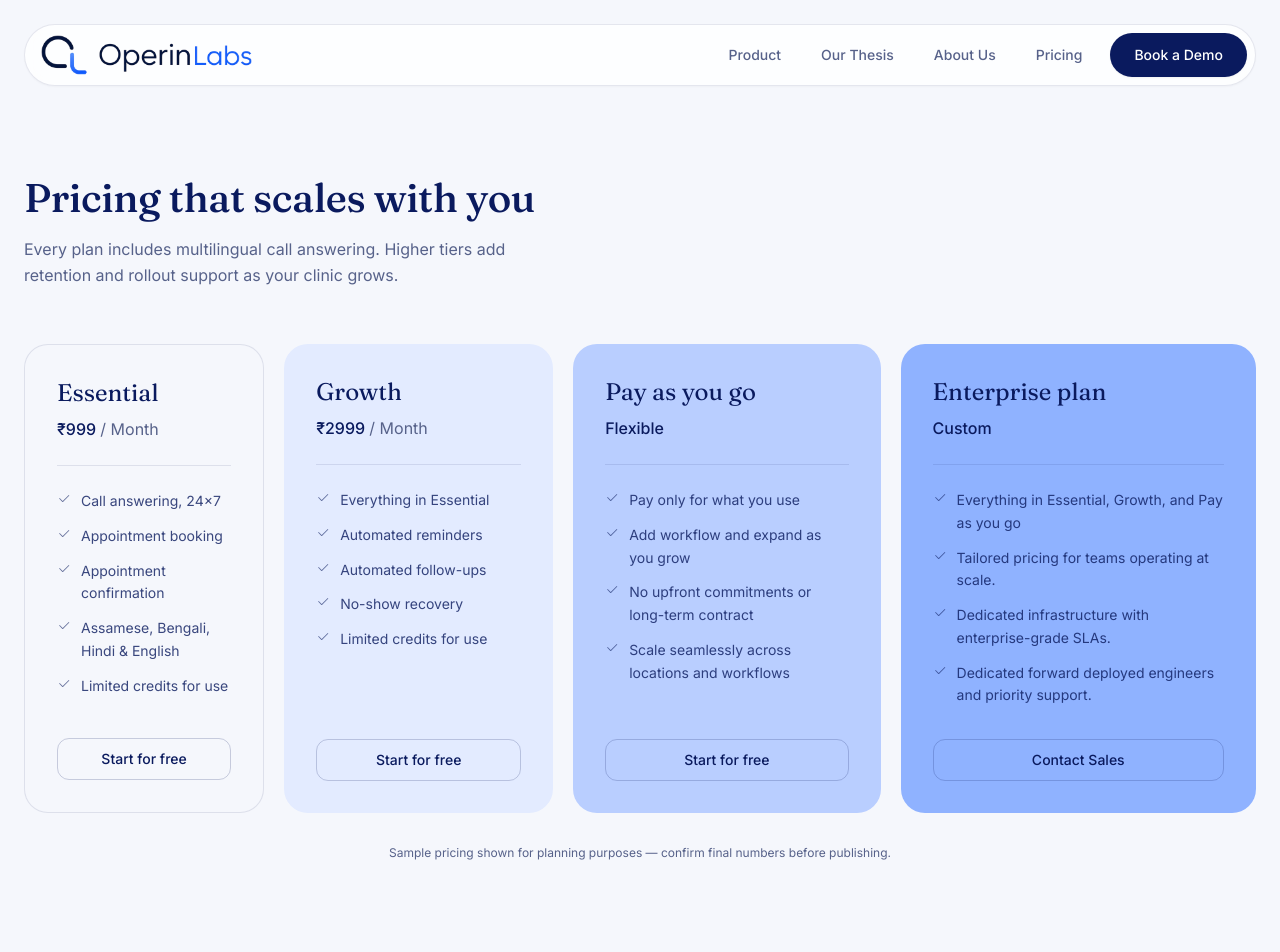
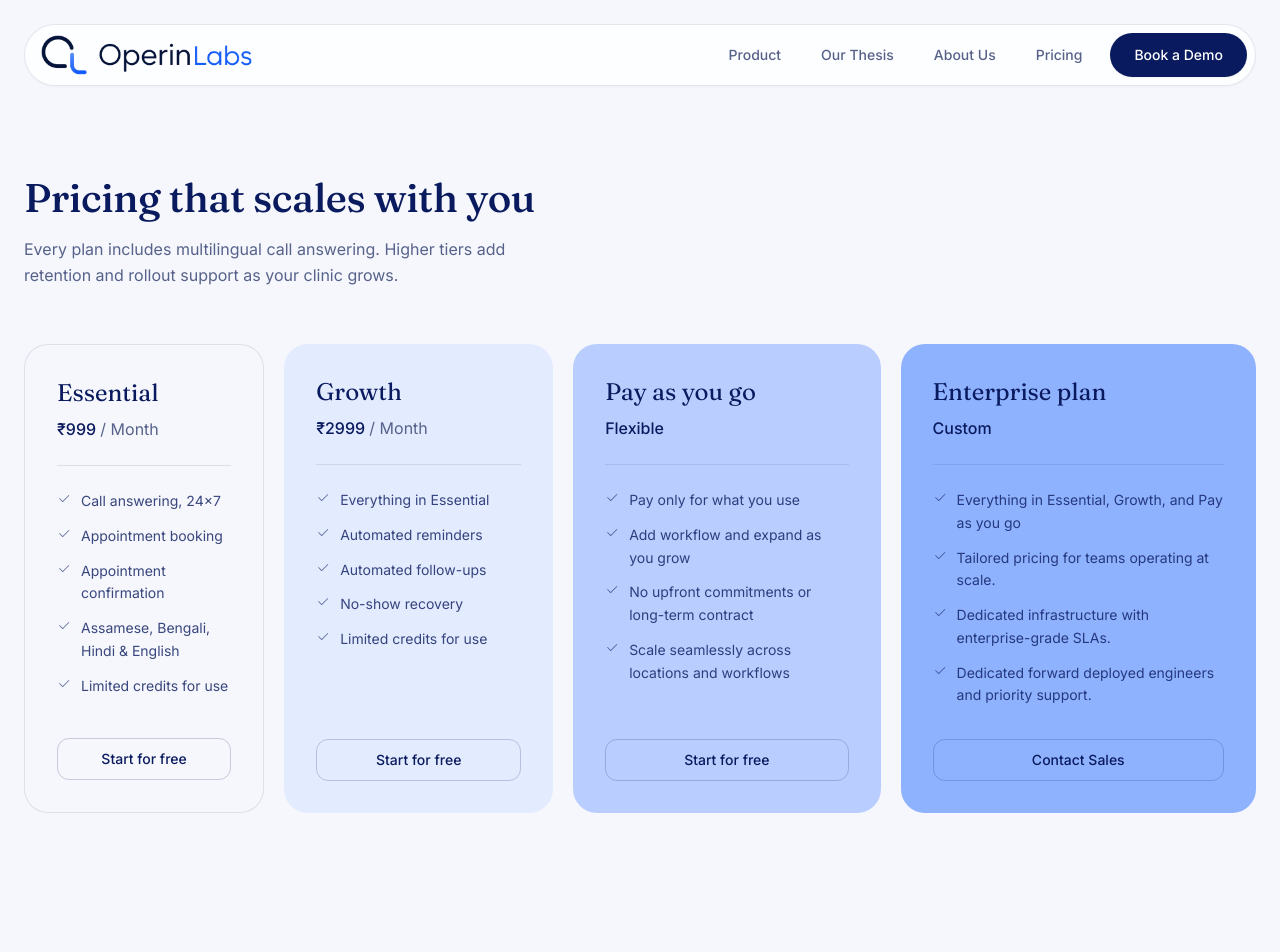
Before and after one commit to OperinLabs/OperinLabs-Landing-Page, a React (Vite) app: page /pricing in a window 1280 px wide. Shown: the top 952 px of the page. Built offline with nearby package versions, Linux system fonts and the light colour scheme.

Commit message:
Update Pricing.tsx

```diff
--- a/src/components/Pricing.tsx
+++ b/src/components/Pricing.tsx
@@ -124,10 +124,6 @@ export default function Pricing({ onBookDemo }: PricingProps) {
             </motion.div>
           ))}
         </div>
-
-        <p className="mt-8 text-center text-xs text-ink-soft">
-          Sample pricing shown for planning purposes — confirm final numbers before publishing.
-        </p>
       </div>
     </section>
   );
```
